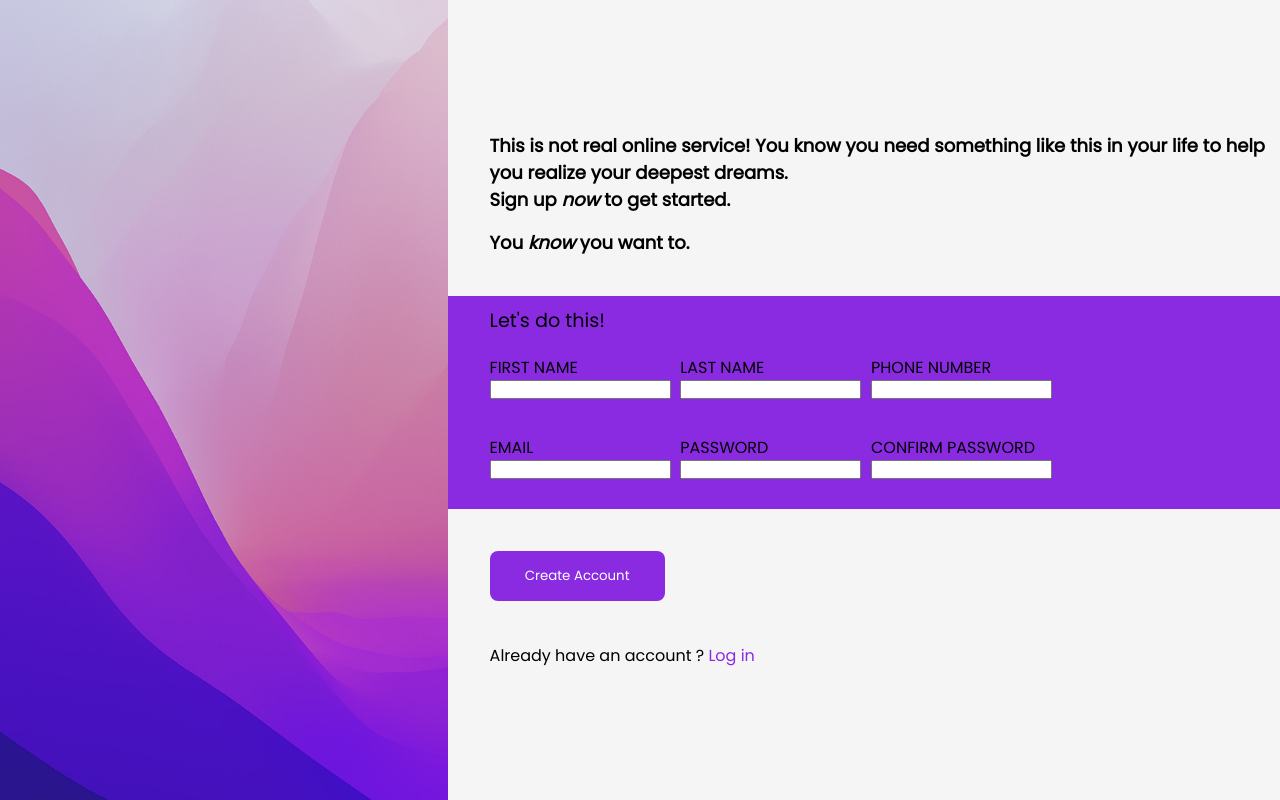
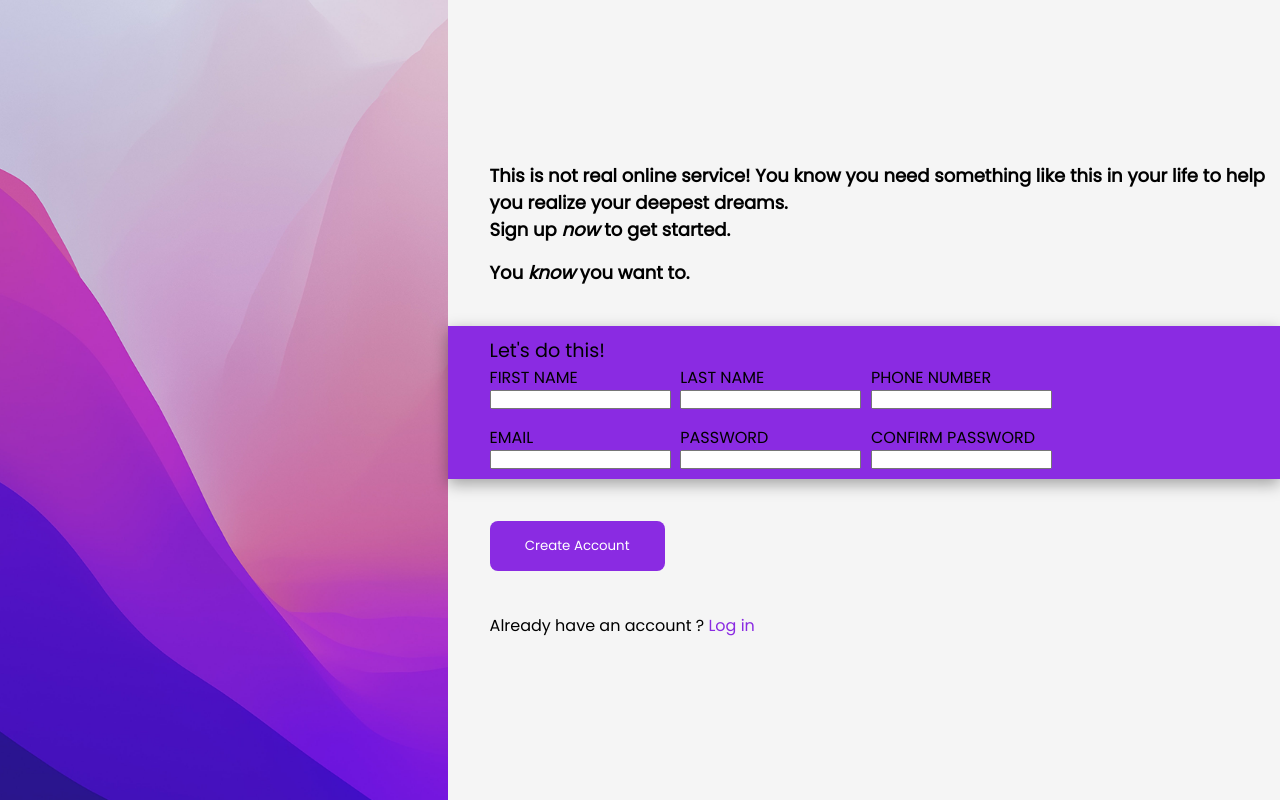
Before and after one commit to kibrahimx/sign-up-form, a plain HTML site: page index.html in a window 1280 px wide. Drawn offline with Linux system fonts and the light colour scheme.

Commit message:
final update

```diff
--- a/index.html
+++ b/index.html
@@ -24,7 +24,7 @@
                 You <em>know</em> you want to.
             </p>
             <form action="#" method="post">
-                <div>
+                <div id="form-div">
                     <p class="left" id="form-p">Let's do this!</p>
                     <div class="left" id="inputs-container">
                         <div>
--- a/style.css
+++ b/style.css
@@ -54,9 +54,10 @@ form button {
     border-style: none;
 }
 
-form div {
+#form-div {
     background-color: blueviolet;
     padding: 10px 0;
+    box-shadow: rgba(0, 0, 0, 0.35) 0px 5px 15px;
 }
 
 
```
